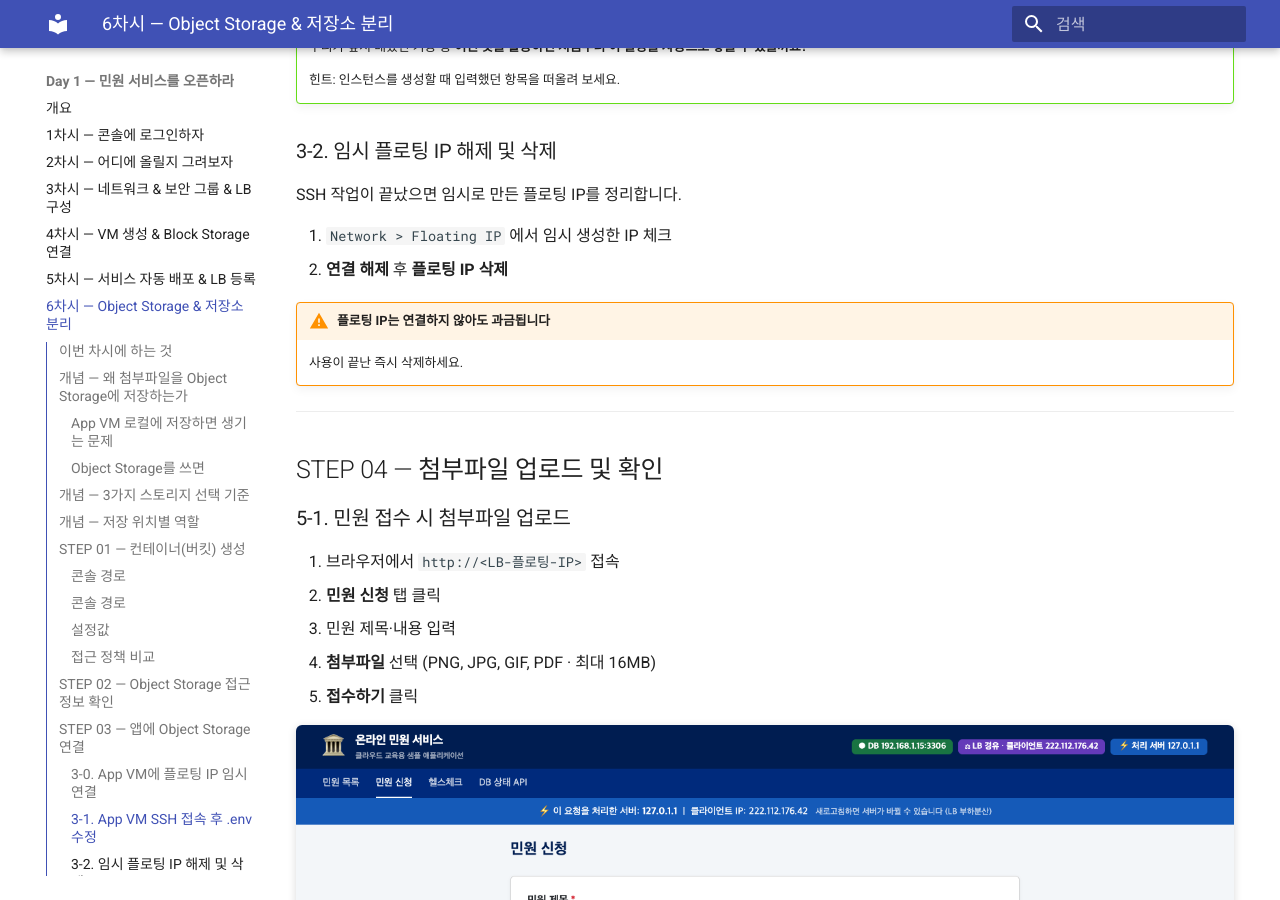
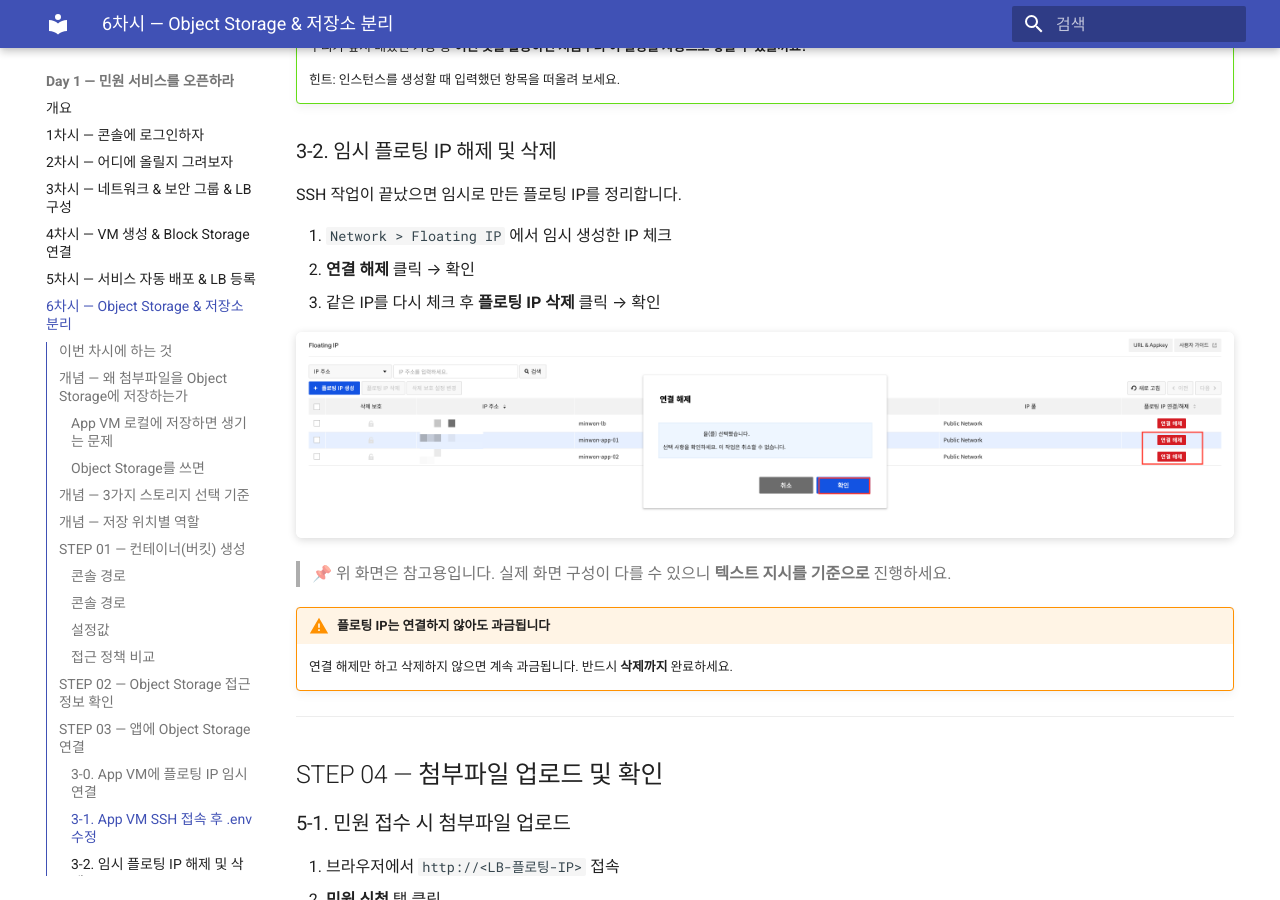
Before and after one commit to skilleat-labs/cloud-native-minwon-lab, an MkDocs documentation site: the page built from docs/day1/session6.md, in a window 1280 px wide and 900 px high, scrolled down 6625 px. Built offline with MkDocs 1.6.1 and Material for MkDocs 9.7.7, drawn with Linux system fonts in a browser that asks for light colours.

Commit message:
docs: 3-2 플로팅 IP 삭제 절차 명확화 및 캡처 추가

```diff
--- a/docs/day1/session6.md
+++ b/docs/day1/session6.md
@@ -249,10 +249,14 @@ sudo systemctl status complaint-app
 SSH 작업이 끝났으면 임시로 만든 플로팅 IP를 정리합니다.
 
 1. `Network > Floating IP` 에서 임시 생성한 IP 체크
-2. **연결 해제** 후 **플로팅 IP 삭제**
+2. **연결 해제** 클릭 → 확인
+3. 같은 IP를 다시 체크 후 **플로팅 IP 삭제** 클릭 → 확인
+
+![플로팅 IP 연결 해제 및 삭제](./images/6-3-2-floating-ip-delete.png)
+> 📌 위 화면은 참고용입니다. 실제 화면 구성이 다를 수 있으니 **텍스트 지시를 기준으로** 진행하세요.
 
 !!! warning "플로팅 IP는 연결하지 않아도 과금됩니다"
-    사용이 끝난 즉시 삭제하세요.
+    연결 해제만 하고 삭제하지 않으면 계속 과금됩니다. 반드시 **삭제까지** 완료하세요.
 
 ---
 
```
Also changed, not shown: docs/day1/images/6-3-2-floating-ip-delete.png (added).
